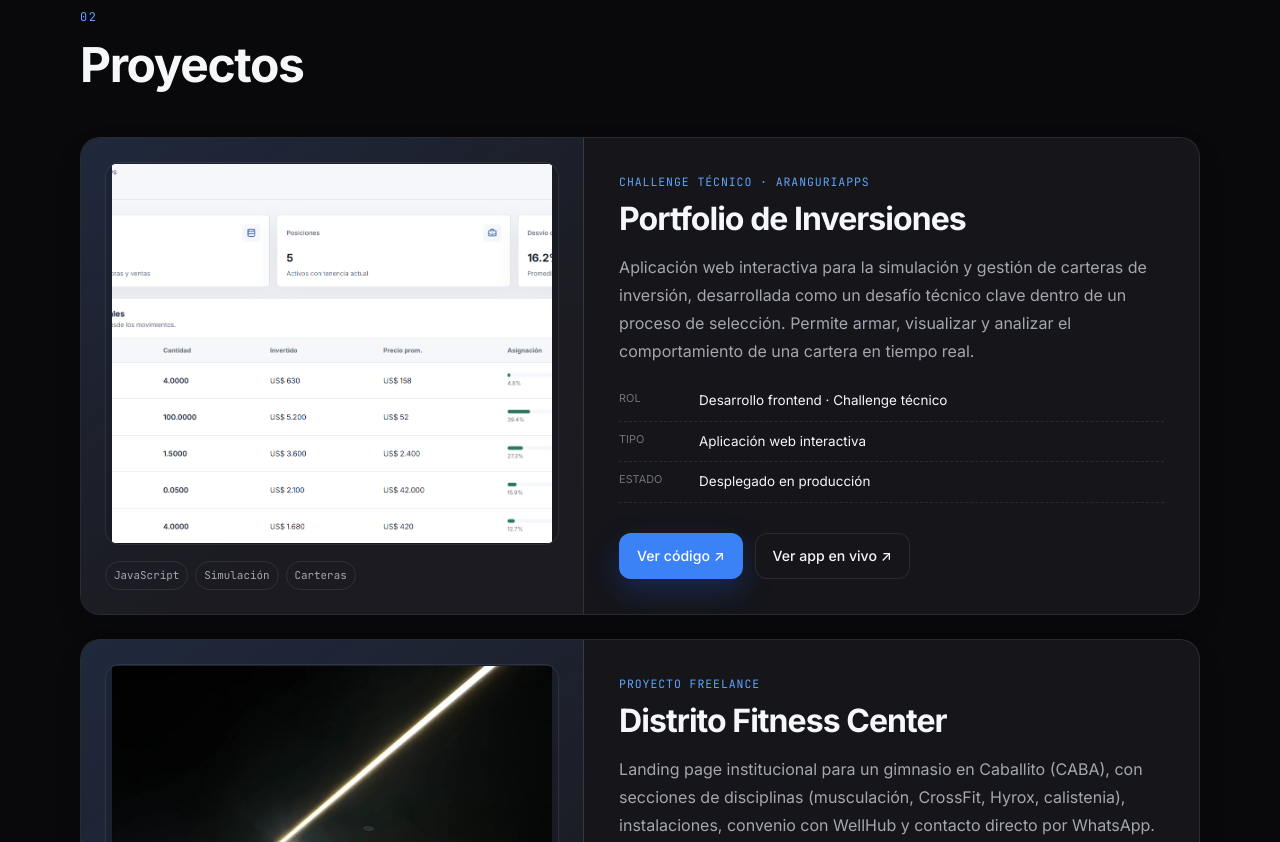
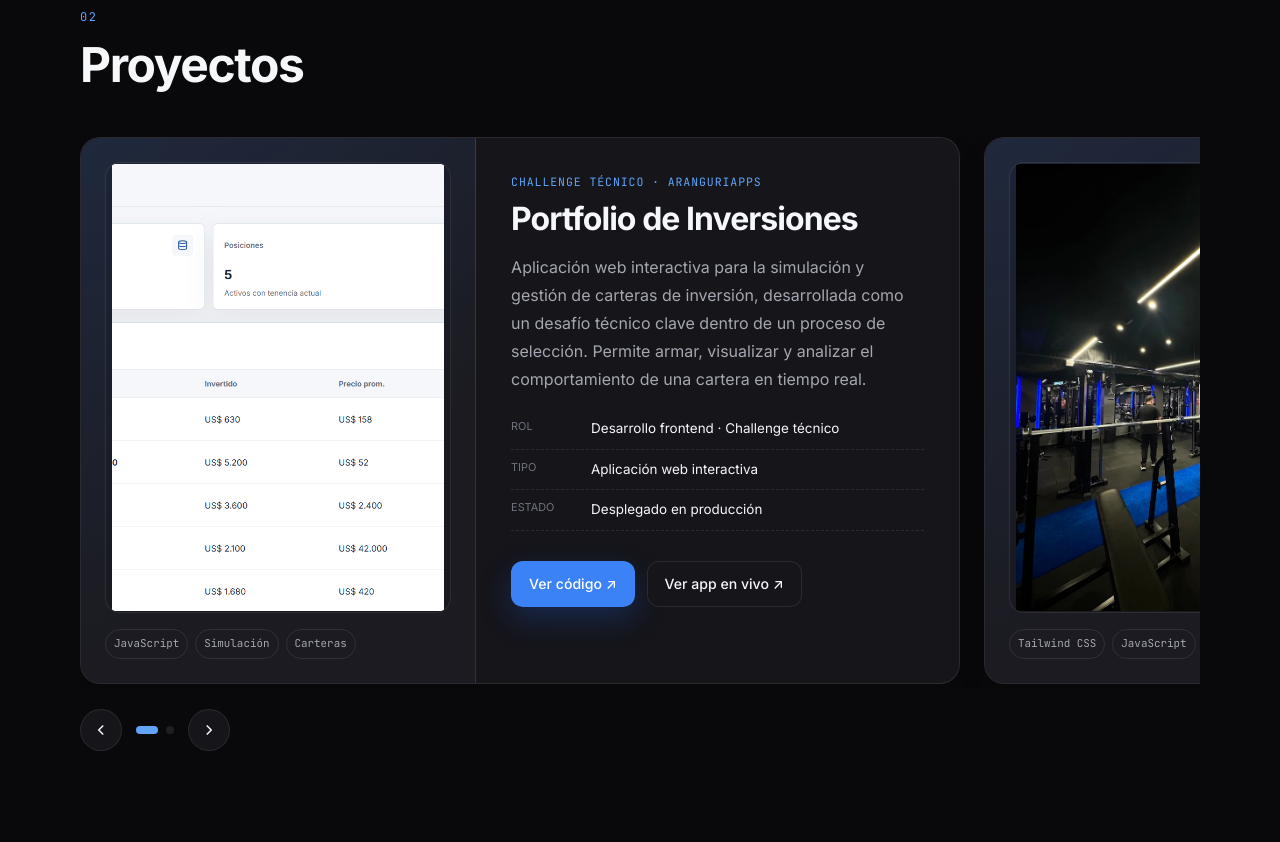
Before and after one commit to felipelavin22-ux/felipelavin22-ux.github.io, a plain HTML site: page index.html in a window 1280 px wide. Shown: the part 1886-2728 px from the top of the page. Drawn offline with Linux system fonts and the light colour scheme.

```diff
--- a/index.html
+++ b/index.html
@@ -1,4 +1,4 @@
-<!DOCTYPE html>
+<!doctype html>
 <html lang="es" data-theme="dark">
 <head>
   <meta charset="UTF-8">
@@ -225,7 +225,18 @@
 
     /* ===== Featured project ===== */
     .tilt-wrap{perspective:1700px}
-    .tilt-wrap .project-card + .project-card{margin-top:24px}
+    .projects-slider-wrap{position:relative}
+    .projects-slider{display:flex;gap:24px;overflow-x:auto;scroll-snap-type:x mandatory;scroll-behavior:smooth;padding-bottom:6px;-webkit-overflow-scrolling:touch;scrollbar-width:none}
+    .projects-slider::-webkit-scrollbar{display:none}
+    .projects-slider .project-card{flex:0 0 min(880px,88vw);scroll-snap-align:center}
+    .slider-nav{display:flex;align-items:center;gap:14px;margin-top:20px}
+    .slider-arrow{width:42px;height:42px;border-radius:50%;border:1px solid var(--border);background:var(--card);color:var(--text);display:grid;place-items:center;cursor:pointer;transition:.25s}
+    .slider-arrow:hover{background:var(--soft);border-color:var(--accent2)}
+    .slider-arrow svg{width:18px;height:18px}
+    .slider-dots{display:flex;gap:8px}
+    .slider-dot{width:8px;height:8px;border-radius:50%;background:var(--border);border:none;cursor:pointer;padding:0;transition:.25s}
+    .slider-dot.active{background:var(--accent2);width:22px;border-radius:5px}
+    @media (max-width:900px){.projects-slider .project-card{flex-basis:92vw}}
     .project-card{display:grid;grid-template-columns:.9fr 1.1fr;overflow:hidden;position:relative;transition:transform .35s var(--ease);transform-style:preserve-3d;will-change:transform}
     .project-card:after{
       content:"";position:absolute;inset:0;border-radius:inherit;pointer-events:none;z-index:5;
@@ -465,7 +476,8 @@
     <section class="section" id="project">
       <div class="container">
         <header class="section-head reveal"><span class="section-index mono">02</span><h2 class="section-title">Proyectos</h2></header>
-        <div class="tilt-wrap">
+        <div class="projects-slider-wrap reveal">
+        <div class="tilt-wrap projects-slider" id="projectsSlider">
         <article class="project-card reveal">
           <div class="project-preview">
             <button class="preview-window" type="button" data-img="portfolio-inversiones.png" data-alt="Captura de pantalla del Portfolio de Inversiones" aria-label="Ver imagen del proyecto en grande" style="border:1px solid var(--border);width:100%;text-align:left">
@@ -492,8 +504,8 @@
 
         <article class="project-card reveal">
           <div class="project-preview">
-            <button class="preview-window" type="button" data-img="distrito-fitness-preview.png" data-alt="Interior del gimnasio Distrito Fitness Center" aria-label="Ver imagen del proyecto en grande" style="border:1px solid var(--border);width:100%;text-align:left">
-              <img src="distrito-fitness-preview.png" alt="Interior del gimnasio Distrito Fitness Center">
+            <button class="preview-window" type="button" data-img="distrito-fitness-preview.png" data-alt="Captura de pantalla del sitio web de Distrito Fitness Center" aria-label="Ver imagen del proyecto en grande" style="border:1px solid var(--border);width:100%;text-align:left">
+              <img src="distrito-fitness-preview.png" alt="Captura de pantalla del sitio web de Distrito Fitness Center">
               <span class="preview-zoom"><svg viewBox="0 0 24 24" fill="none" stroke="currentColor" stroke-width="1.8"><circle cx="11" cy="11" r="7"/><path d="M21 21l-4.3-4.3M11 8v6M8 11h6"/></svg>Ver imagen completa</span>
             </button>
             <div class="project-tags"><span class="tag">Tailwind CSS</span><span class="tag">JavaScript</span><span class="tag">Landing Page</span></div>
@@ -514,6 +526,12 @@
             </div>
           </div>
         </article>
+        </div>
+        <div class="slider-nav">
+          <button class="slider-arrow" type="button" id="sliderPrev" aria-label="Proyecto anterior"><svg viewBox="0 0 24 24" fill="none" stroke="currentColor" stroke-width="2"><path d="M15 18l-6-6 6-6"/></svg></button>
+          <div class="slider-dots" id="sliderDots"></div>
+          <button class="slider-arrow" type="button" id="sliderNext" aria-label="Proyecto siguiente"><svg viewBox="0 0 24 24" fill="none" stroke="currentColor" stroke-width="2"><path d="M9 18l6-6-6-6"/></svg></button>
+        </div>
         </div>
       </div>
     </section>
@@ -776,6 +794,33 @@
         card.addEventListener('mousemove', onMove);
         card.addEventListener('mouseleave', reset);
       });
+
+      // Projects slider: dots + arrow navigation, synced to scroll position.
+      const slider = document.getElementById('projectsSlider');
+      if (slider) {
+        const slides = $$('.project-card', slider);
+        const dotsWrap = document.getElementById('sliderDots');
+        slides.forEach((_, i) => {
+          const dot = document.createElement('button');
+          dot.className = 'slider-dot' + (i === 0 ? ' active' : '');
+          dot.setAttribute('aria-label', `Ir al proyecto ${i + 1}`);
+          dot.addEventListener('click', () => slides[i].scrollIntoView({ behavior: 'smooth', inline: 'center', block: 'nearest' }));
+          dotsWrap.appendChild(dot);
+        });
+        const dots = $$('.slider-dot', dotsWrap);
+        const setActive = () => {
+          const center = slider.scrollLeft + slider.clientWidth / 2;
+          let closest = 0, min = Infinity;
+          slides.forEach((s, i) => {
+            const d = Math.abs((s.offsetLeft + s.clientWidth / 2) - center);
+            if (d < min) { min = d; closest = i; }
+          });
+          dots.forEach((d, i) => d.classList.toggle('active', i === closest));
+        };
+        slider.addEventListener('scroll', () => requestAnimationFrame(setActive), { passive: true });
+        document.getElementById('sliderPrev').addEventListener('click', () => slider.scrollBy({ left: -slider.clientWidth * 0.9, behavior: 'smooth' }));
+        document.getElementById('sliderNext').addEventListener('click', () => slider.scrollBy({ left: slider.clientWidth * 0.9, behavior: 'smooth' }));
+      }
     })();
   </script>
 </body>
```
